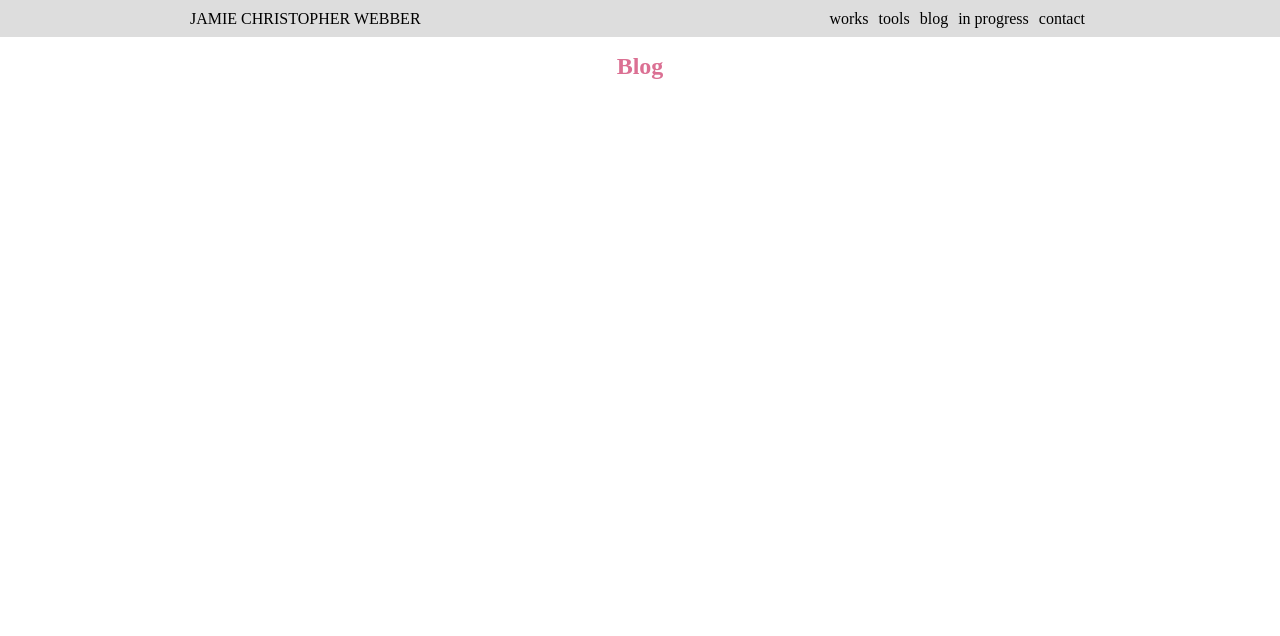
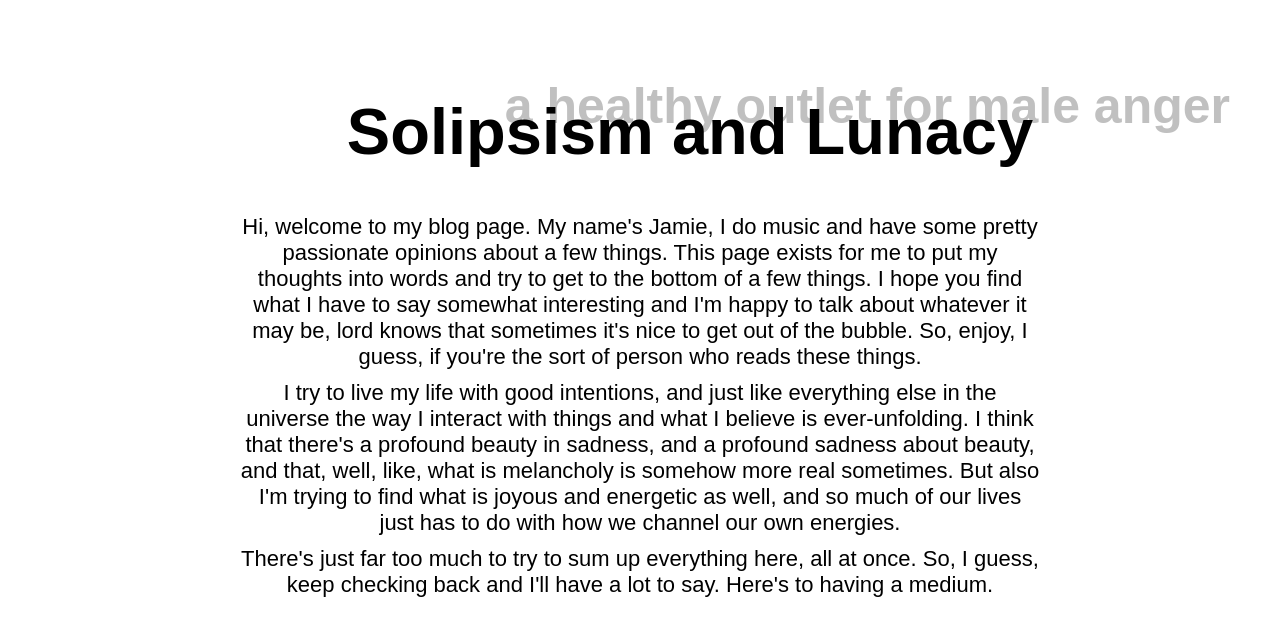
Before and after one commit to jamiecwebber/jcw-website, a React (Create React App) app: page /blog in a window 1280 px wide. Shown: the top 636 px of the page. Built offline with nearby package versions, Linux system fonts and the light colour scheme.

Commit message:
added blog splash page

```diff
--- a/src/App.js
+++ b/src/App.js
@@ -6,6 +6,7 @@ import { BrowserRouter as Router, Switch, Route, Link }  from 'react-router-dom'
 import { Header } from './components/Header.js';
 import WelcomePage from './pages/Welcome.js';
 import CTCalculator from './pages/CTCalculator.js';
+import BlogPage from './pages/BlogPage.js';
 
 const Title = styled.h1`
   font-size: 1.5em;
@@ -35,8 +36,7 @@ function App() {
               <CTCalculator />
             </Route>
             <Route path="/blog">
-              <Header />
-              <Title>Blog</Title>
+              <BlogPage />
             </Route>
             <Route path="/inprogress">
               <Header />
--- /dev/null
+++ b/src/pages/BlogPage.js
@@ -0,0 +1,59 @@
+import React from 'react';
+import styled from 'styled-components';
+
+const Page = styled.div`
+    margin: 0px 30px;
+    padding-bottom: 160px;
+`
+
+const Title = styled.h1`
+    position: relative;
+    top: 50px;
+    left: 50px;
+    color: black;
+    font-family: sans-serif;
+    font-size: 65px;
+    margin-bottom: 0px;
+`
+
+const Slogan = styled.h2`
+    position: absolute;
+    top: 35px;
+    right: 50px;
+    color: silver;
+    font-family: sans-serif;
+    font-size: 50px;
+    z-index: -1;
+    text-wrap: none;
+`
+
+const Paragraph = styled.div`
+    position: relative;
+    top: 85px;
+    color: black;
+    font-family: sans-serif;
+    font-size: 22px;
+    padding-top: 0px;
+    margin: 10px auto;
+    max-width: 800px;
+`
+
+const BlogPage = () => {
+    return (
+        <Page>
+            <Title>Solipsism and Lunacy</Title>
+            <Slogan>a healthy outlet for male anger</Slogan>
+            <Paragraph>
+                Hi, welcome to my blog page. My name's Jamie, I do music and have some pretty passionate opinions about a few things. This page exists for me to put my thoughts into words and try to get to the bottom of a few things. I hope you find what I have to say somewhat interesting and I'm happy to talk about whatever it may be, lord knows that sometimes it's nice to get out of the bubble. So, enjoy, I guess, if you're the sort of person who reads these things.
+            </Paragraph>
+            <Paragraph>
+                I try to live my life with good intentions, and just like everything else in the universe the way I interact with things and what I believe is ever-unfolding. I think that there's a profound beauty in sadness, and a profound sadness about beauty, and that, well, like, what is melancholy is somehow more real sometimes. But also I'm trying to find what is joyous and energetic as well, and so much of our lives just has to do with how we channel our own energies.
+            </Paragraph>
+            <Paragraph>
+                There's just far too much to try to sum up everything here, all at once. So, I guess, keep checking back and I'll have a lot to say. Here's to having a medium.
+            </Paragraph>
+        </Page>
+    )
+}
+
+export default BlogPage
```
